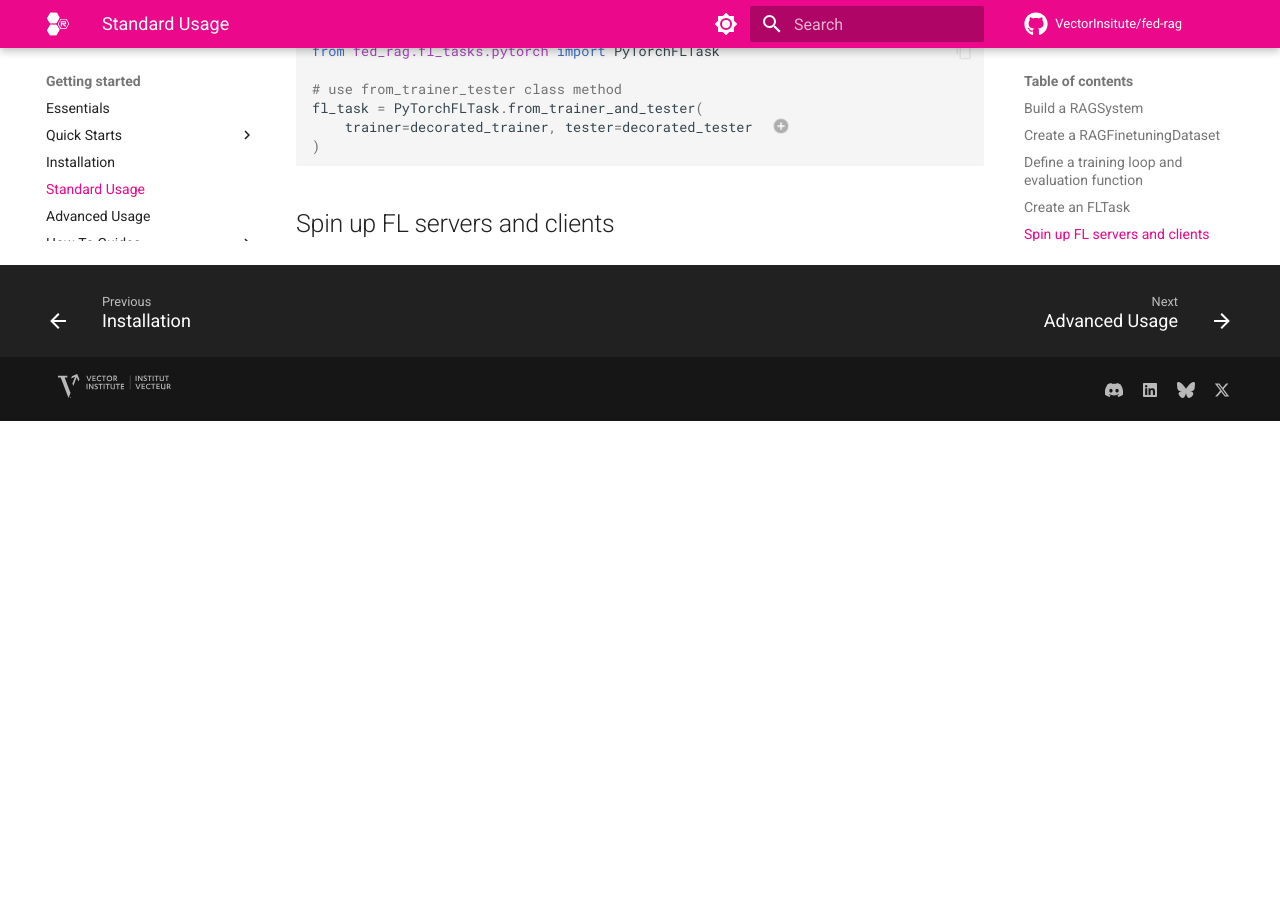
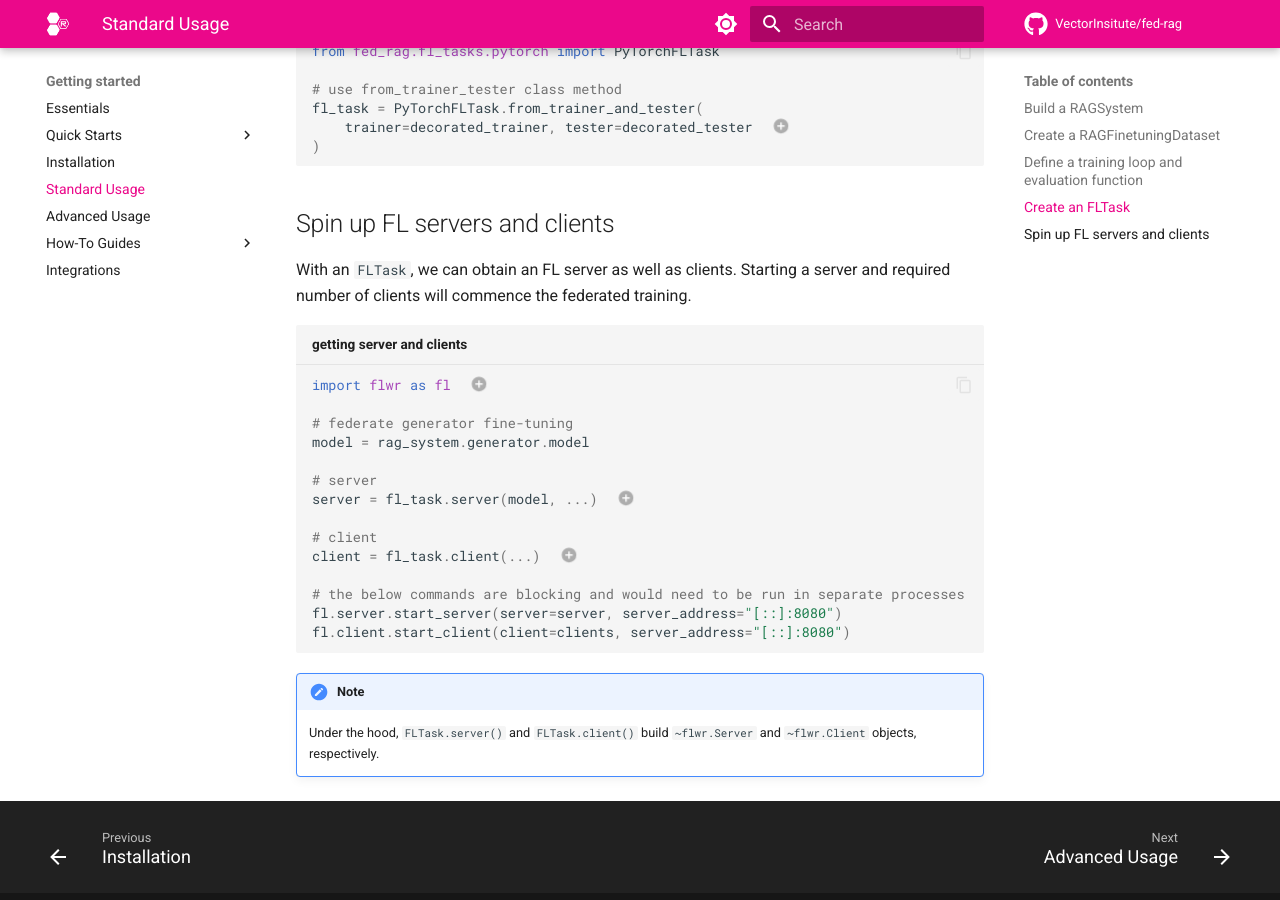
Before and after one commit to VectorInstitute/fed-rag, an MkDocs documentation site: the page built from docs/getting_started/standard_usage.md, in a window 1280 px wide and 900 px high, scrolled down 2573 px. Built offline with MkDocs 1.6.1 and Material for MkDocs 9.7.7, drawn with Linux system fonts in a browser that asks for light colours; comment, search, counter and statistics services are not loaded; before the commit the page ends 2994 px from its top, so only the background shows below that.

Commit message:
standard usage pattern

````diff
--- a/docs/getting_started/standard_usage.md
+++ b/docs/getting_started/standard_usage.md
@@ -118,3 +118,32 @@ fl_task = PyTorchFLTask.from_trainer_and_tester(
 1. decorated with `federate.trainer.pytorch` and `federate.tester.pytorch`, respectively
 
 ## Spin up FL servers and clients
+
+With an `FLTask`, we can obtain an FL server as well as clients. Starting a server
+and required number of clients will commence the federated training.
+
+``` py title="getting server and clients"
+import flwr as fl  # (1)!
+
+# federate generator fine-tuning
+model = rag_system.generator.model
+
+# server
+server = fl_task.server(model, ...)  # (2)!
+
+# client
+client = fl_task.client(...)  # (3)!
+
+# the below commands are blocking and would need to be run in separate processes
+fl.server.start_server(server=server, server_address="[::]:8080")
+fl.client.start_client(client=clients, server_address="[::]:8080")
+```
+
+1. `flwr` is the backend federated learning framework for FedRAG and comes included
+with the installation of `fed-rag`.
+2. Can pass in FL aggregation strategy, otherwise defaults to federated averaging.
+3. Requires the same arguments as the centralized `training_loop`.
+
+!!! note
+    Under the hood, `FLTask.server()` and `FLTask.client()` build `~flwr.Server`
+    and `~flwr.Client` objects, respectively.
````
